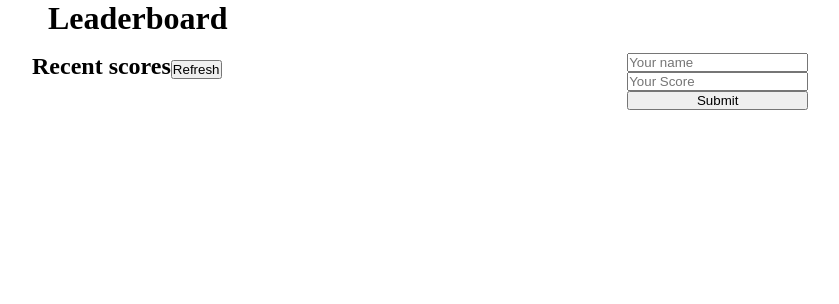
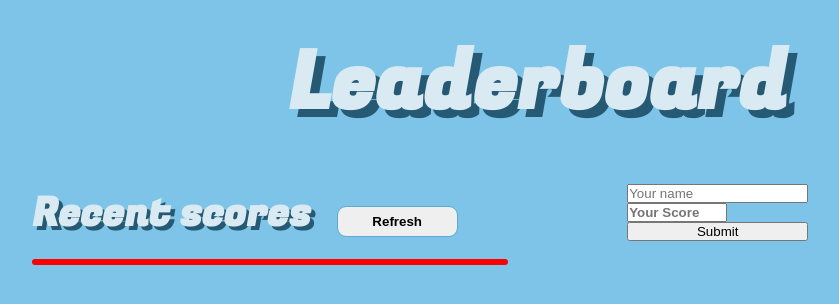
Before and after one commit to CesarHerr/Leaderboard, a website built with webpack: page src/index.html in a window 1280 px wide. Shown: the whole page, without its empty margins (112-951 px from the left). Built offline with nearby package versions, Linux system fonts and the light colour scheme.

Commit message:
Add styles to section scores

```diff
--- a/modules/scores.js
+++ b/modules/scores.js
@@ -42,7 +42,7 @@ const displayScores = () => {
     list.innerHTML = result
       .map(
         (data, index) => `
-        <li>${result[index].user}: ${result[index].score}</li>
+        <li><span>${result[index].user} :</span> <span class="score">${result[index].score}</span></li>
       `,
       )
       .join('');
--- a/src/style.css
+++ b/src/style.css
@@ -1,14 +1,33 @@
+@import url('https://fonts.googleapis.com/css2?family=Fugaz+One&display=swap');
+
 * {
   margin: 0;
   padding: 0;
   box-sizing: border-box;
 }
 
+html {
+  background: hsl(200, 70%, 70%);;
+}
+
 h1 {
+  font-family: 'Fugaz One', cursive;
+  text-shadow: .1em .1em 0 hsl(200 50% 30%);
+  color: hsl(200 50% 90%);
+  font-size: 5rem;
+  margin: 0.5em 0;
   padding-left: 5em;
+  line-height: 1.1;
+  max-inline-size: 15ch;
+  font-weight: bolder;
 }
 
 h2 {
+  font-family: 'Fugaz One', cursive;
+  color: hsl(200 50% 90%);
+  text-shadow: .1em .1em 0 hsl(200 50% 30%);
+  font-size: 2.5rem;
+  padding-top: 100px;
   display: inline;
 }
 
@@ -29,5 +48,58 @@ form {
 }
 
 ul {
+  margin-top: 1em;
   list-style: none;
+  width: 80%;
+  border: solid 3px red;
+  border-radius: 0.8rem;
+  box-shadow:
+  -17.9px -17.9px 39.4px -23px rgba(0, 0, 0, 0.168),
+  -24.4px -24.4px 67.9px -23px rgba(0, 0, 0, 0.256),
+  94px 94px 94px -23px rgba(0, 0, 0, 0.24)
+;
 }
+
+li {
+  padding: 0.5em 0.5em;
+  font-size: 1.5rem;
+  display: flex;
+  justify-content: space-between;
+}
+
+li:nth-child(odd) {
+  background-color: rgba(199, 199, 237, 0.479);
+  border-radius: 0.3rem;
+}
+
+.score {
+  font-weight: bolder;
+  width: 100px;
+}
+
+section button {
+  font-weight: bolder;
+  width: 20%;
+  padding: 0.5em;
+  margin-left: 2em;
+  border: none;
+  border-radius: 0.5rem;
+  outline: 1px solid;
+  outline-color: rgba(49, 138, 172, 0.4);
+  transition: all 1s cubic-bezier(0.19, 1, 0.22, 1);
+}
+
+section button:hover {
+   cursor: pointer;
+    box-shadow: inset 0 0 20px rgba(49, 138, 172, 0.5), 0 0 20px rgba(49, 138, 172, 0.4);
+    outline-color: rgba(11, 110, 149, 0);
+    outline-offset: 80px;
+    text-shadow: 1px 1px 6px #fff;
+    background-color: rgb(84, 83, 83);
+    transition: all 0.5s ease;
+    color: #fff;
+}
+
+section button:active {
+  background-color: rgb(99, 2, 2);
+}
```
